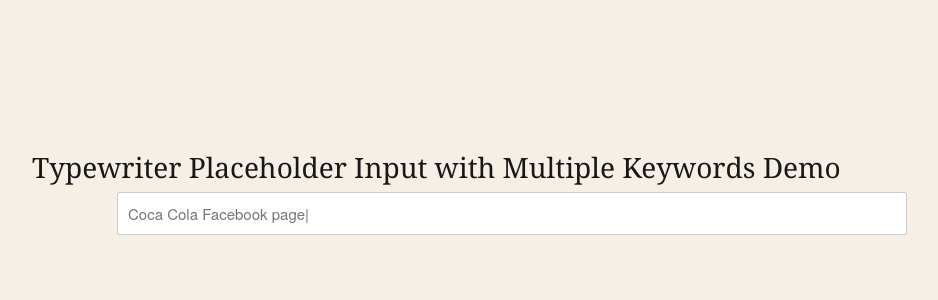
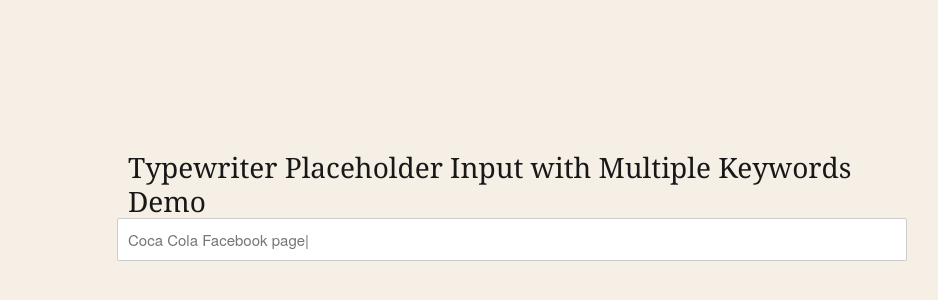
Before and after one commit to samuelj90/type-placeholder, a plain HTML site: page index.html in a window 1280 px wide. Shown: the part 170-470 px from the top of the page, without its empty margins (128-1066 px from the left). Drawn offline with nearby package versions, Linux system fonts and the light colour scheme.

Commit message:
Update style.css

```diff
--- a/css/style.css
+++ b/css/style.css
@@ -258,3 +258,7 @@
 	.margin-top25-percent{
 		margin-top:25%;
 	}
+	.title{
+		width:80%;
+		margin:0 auto;
+	}
```
